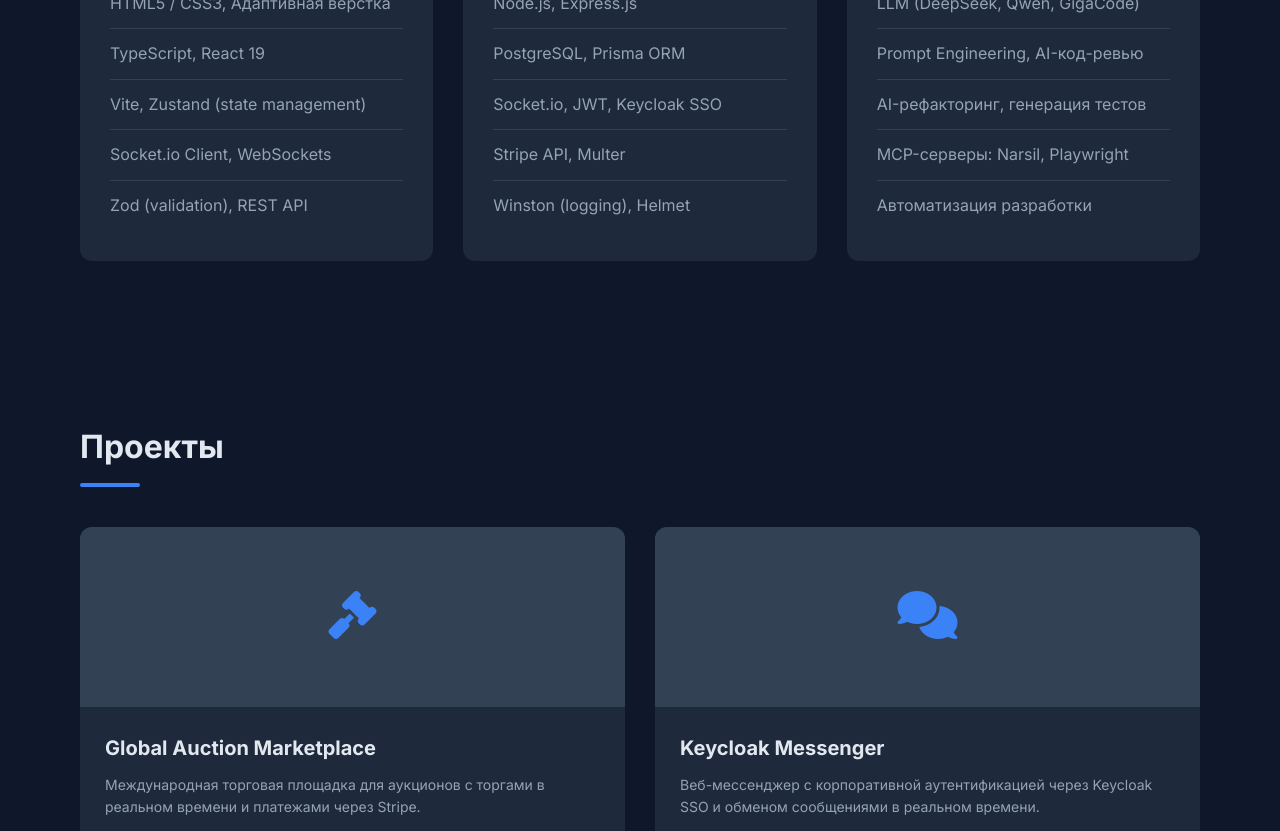
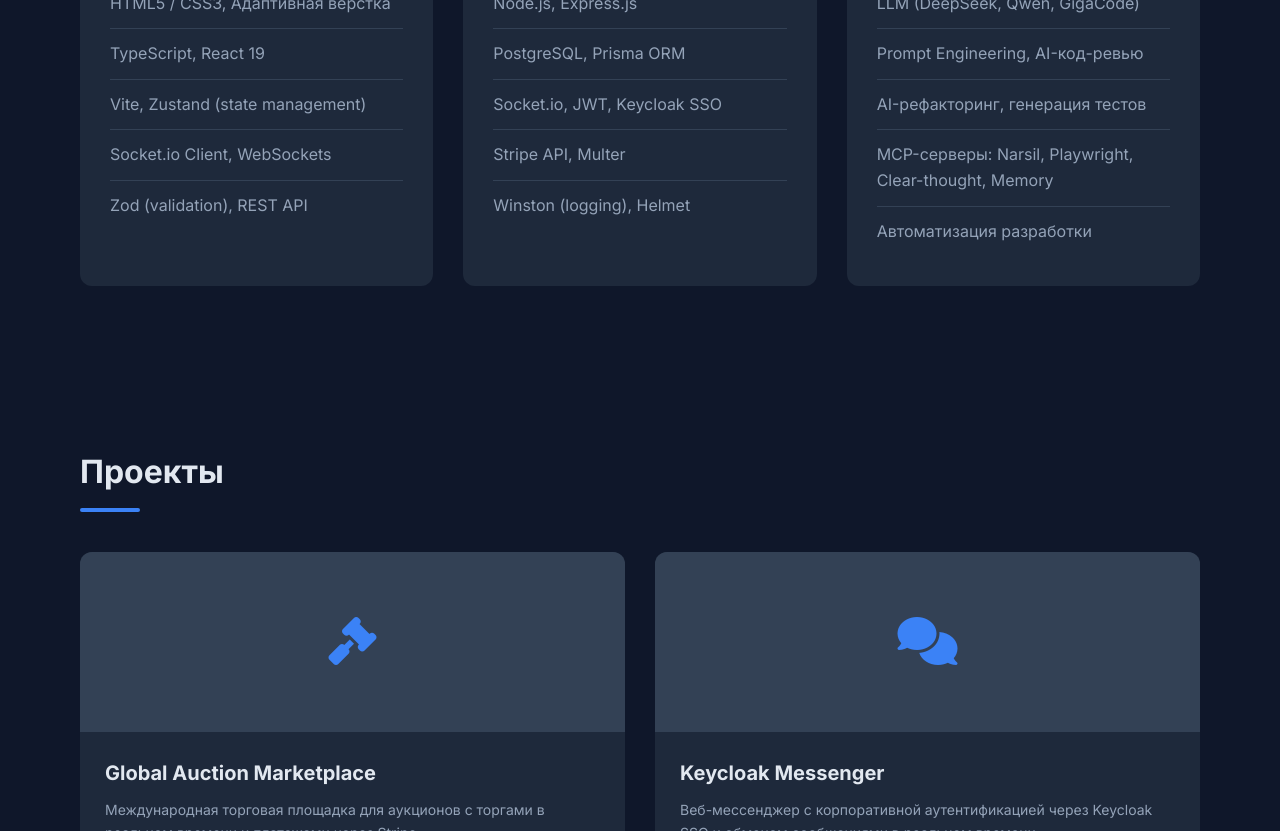
Before and after one commit to programmer-alt/resume-website, a website: page index.html in a window 1280 px wide. Shown: the part 1680-2511 px from the top of the page. Drawn offline with Linux system fonts and the light colour scheme.

Commit message:
docs: add resume and update MCP servers skills
Add resume PDF and extend MCP servers section with Clear-thought and Memory.

```diff
--- a/index.html
+++ b/index.html
@@ -113,7 +113,7 @@
                             <li>LLM (DeepSeek, Qwen, GigaCode)</li>
                             <li>Prompt Engineering, AI-код-ревью</li>
                             <li>AI-рефакторинг, генерация тестов</li>
-                            <li>MCP-серверы: Narsil, Playwright</li>
+                            <li>MCP-серверы: Narsil, Playwright, Clear-thought, Memory</li>
                             <li>Автоматизация разработки</li>
                         </ul>
                     </div>
```
Also changed, not shown: 1 other file.
